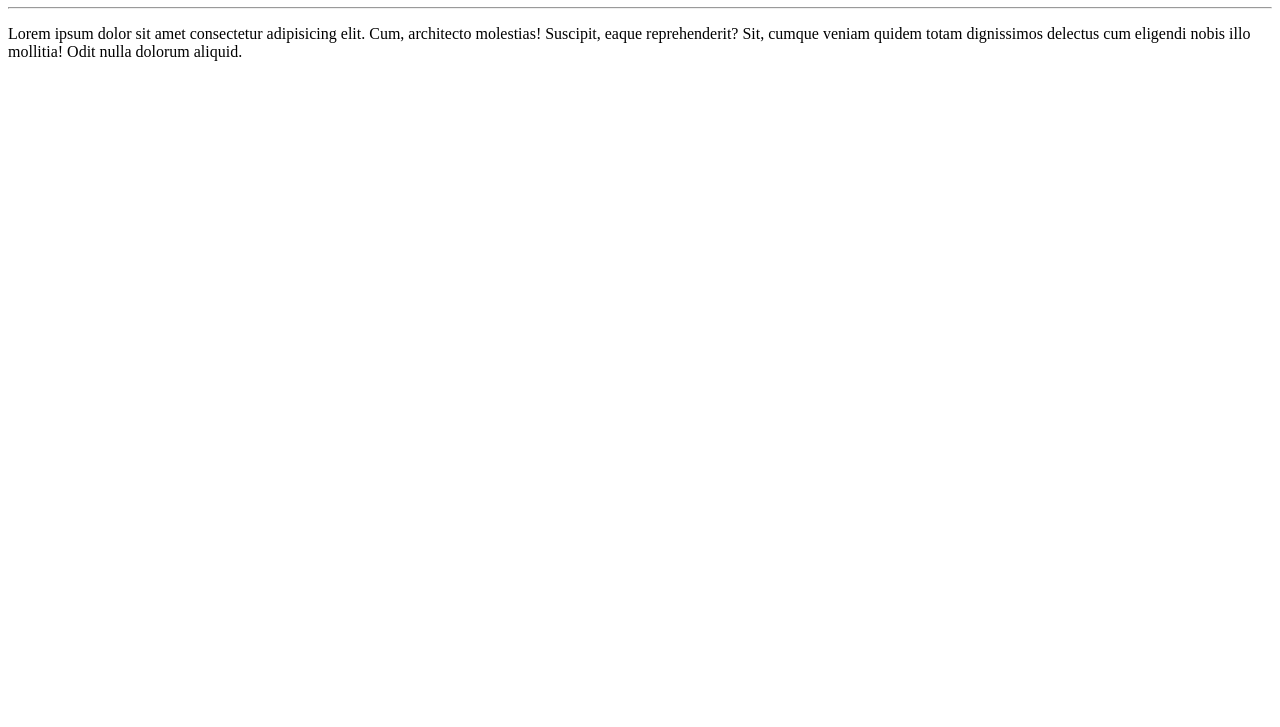
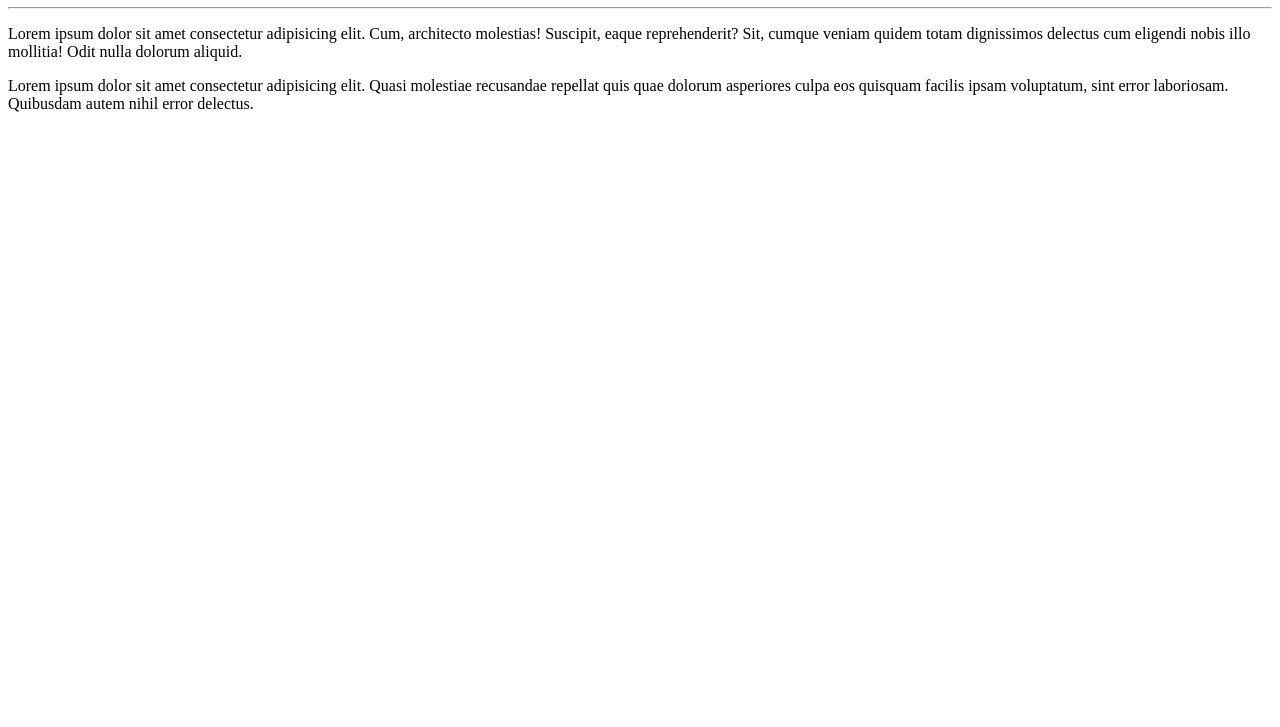
Before and after one commit to alexmatheus21/Ola-mundo, a plain HTML site: page site exemplo/index.html in a window 1280 px wide. Shown: the part 73-800 px from the top of the page. Drawn offline with Linux system fonts and the light colour scheme.

Commit message:
Adicionei mais um paragrafo

```diff
--- a/site exemplo/index.html
+++ b/site exemplo/index.html
@@ -10,6 +10,7 @@
     <h1>Olá, mundo!</h1>
     <hr>
     <p>Lorem ipsum dolor sit amet consectetur adipisicing elit. Cum, architecto molestias! Suscipit, eaque reprehenderit? Sit, cumque veniam quidem totam dignissimos delectus cum eligendi nobis illo mollitia! Odit nulla dolorum aliquid.</p>
+    <p>Lorem ipsum dolor sit amet consectetur adipisicing elit. Quasi molestiae recusandae repellat quis quae dolorum asperiores culpa eos quisquam facilis ipsam voluptatum, sint error laboriosam. Quibusdam autem nihil error delectus.</p>
 
 </body>
 </html>
```
